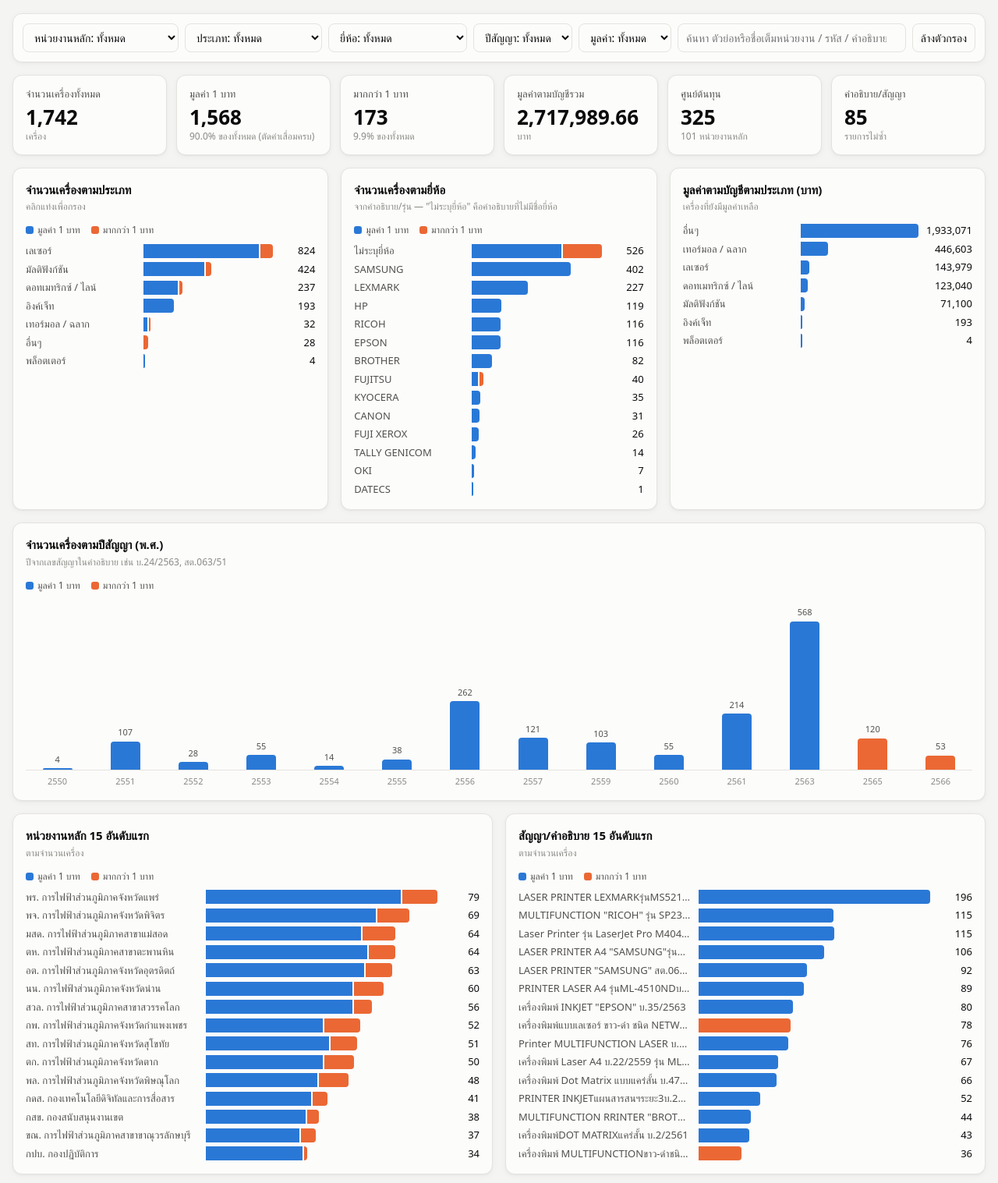
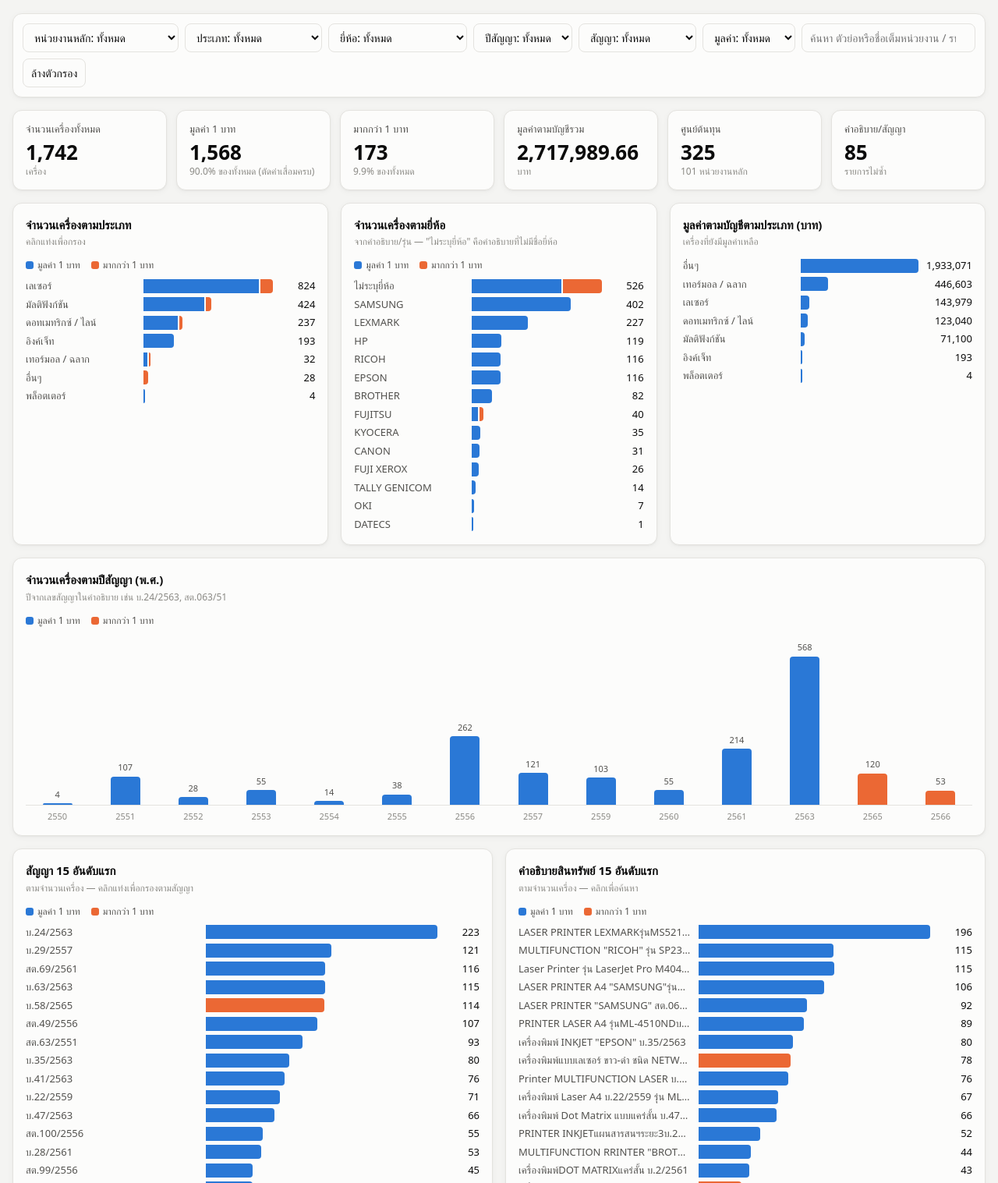
Before and after one commit to somwatee/printer-dashboard, a plain HTML site: page index.html in a window 1280 px wide. Shown: the part 83-1600 px from the top of the page at 78% size. Drawn offline with Linux system fonts and the light colour scheme; a web font is replaced by a local one.

Commit message:
Add contract filter, contract chart and contract summary table
Co-Authored-By: Claude Opus 5.5 <noreply@anthropic.com>

```diff
--- a/index.html
+++ b/index.html
@@ -65,7 +65,7 @@ button:hover{background:var(--hover)}
 .hbar .seg.a:not(:last-child){border-radius:0}
 .hbar .val{font-variant-numeric:tabular-nums;text-align:right;color:var(--text);min-width:44px}
 .hbar .row:hover .lab,.hbar .row.sel .lab{color:var(--text);font-weight:600}
-.hbar .row.dim{opacity:.35}
+.hbar .row.dim>*{opacity:.35}
 /* columns */
 .cols{display:flex;align-items:flex-end;gap:6px;height:220px;padding-top:18px;border-bottom:1px solid var(--line);position:relative}
 .col{flex:1;display:flex;flex-direction:column;justify-content:flex-end;align-items:center;height:100%;cursor:pointer;min-width:0}
@@ -107,6 +107,7 @@ footer{color:var(--muted);font-size:12px;margin-top:24px}
     <select id="fType"><option value="">ประเภท: ทั้งหมด</option></select>
     <select id="fBrand"><option value="">ยี่ห้อ: ทั้งหมด</option></select>
     <select id="fYear"><option value="">ปีสัญญา: ทั้งหมด</option></select>
+    <select id="fContract"><option value="">สัญญา: ทั้งหมด</option></select>
     <select id="fVal"><option value="">มูลค่า: ทั้งหมด</option><option value="one">มูลค่า 1 บาท</option><option value="more">มากกว่า 1 บาท</option></select>
     <input id="fQ" type="search" placeholder="ค้นหา ตัวย่อหรือชื่อเต็มหน่วยงาน / รหัส / คำอธิบาย / สัญญา…">
     <button id="reset">ล้างตัวกรอง</button>
@@ -129,16 +130,19 @@ footer{color:var(--muted);font-size:12px;margin-top:24px}
       <div class="legend"><span><i style="background:var(--s1)"></i>มูลค่า 1 บาท</span><span><i style="background:var(--s2)"></i>มากกว่า 1 บาท</span></div>
       <div class="cols" id="cYear"></div><div class="xlabs" id="cYearX"></div></div>
 
-    <div class="card c6"><h2>หน่วยงานหลัก 15 อันดับแรก</h2><p class="hint">ตามจำนวนเครื่อง</p>
+    <div class="card c6"><h2>สัญญา 15 อันดับแรก</h2><p class="hint">ตามจำนวนเครื่อง — คลิกแท่งเพื่อกรองตามสัญญา</p>
+      <div class="legend"><span><i style="background:var(--s1)"></i>มูลค่า 1 บาท</span><span><i style="background:var(--s2)"></i>มากกว่า 1 บาท</span></div>
+      <div class="hbar" id="cContract"></div></div>
+    <div class="card c6"><h2>คำอธิบายสินทรัพย์ 15 อันดับแรก</h2><p class="hint">ตามจำนวนเครื่อง — คลิกเพื่อค้นหา</p>
+      <div class="legend"><span><i style="background:var(--s1)"></i>มูลค่า 1 บาท</span><span><i style="background:var(--s2)"></i>มากกว่า 1 บาท</span></div>
+      <div class="hbar" id="cDesc"></div></div>
+    <div class="card c12"><h2>หน่วยงานหลัก 15 อันดับแรก</h2><p class="hint">ตามจำนวนเครื่อง — คลิกแท่งเพื่อกรอง</p>
       <div class="legend"><span><i style="background:var(--s1)"></i>มูลค่า 1 บาท</span><span><i style="background:var(--s2)"></i>มากกว่า 1 บาท</span></div>
       <div class="hbar" id="cParent"></div></div>
-    <div class="card c6"><h2>สัญญา/คำอธิบาย 15 อันดับแรก</h2><p class="hint">ตามจำนวนเครื่อง</p>
-      <div class="legend"><span><i style="background:var(--s1)"></i>มูลค่า 1 บาท</span><span><i style="background:var(--s2)"></i>มากกว่า 1 บาท</span></div>
-      <div class="hbar" id="cDesc"></div></div>
 
     <div class="card c12">
       <div class="tbar">
-        <div class="tabs"><button data-v="detail" class="on">รายละเอียด</button> <button data-v="cc">สรุปตามศูนย์ต้นทุน</button> <button data-v="desc">สรุปตามคำอธิบาย</button></div>
+        <div class="tabs"><button data-v="detail" class="on">รายละเอียด</button> <button data-v="cc">สรุปตามศูนย์ต้นทุน</button> <button data-v="desc">สรุปตามคำอธิบาย</button> <button data-v="contract">สรุปตามสัญญา</button></div>
         <button id="csv">⬇ ดาวน์โหลด CSV</button>
       </div>
       <div class="tablewrap"><table id="tbl"></table></div>
@@ -156,8 +160,8 @@ const ALL=D.rows.map(r=>Object.fromEntries(D.cols.map((c,i)=>[c,r[i]])));
 const $=id=>document.getElementById(id);
 const fmt=n=>n.toLocaleString('th-TH'), fmt2=n=>n.toLocaleString('th-TH',{minimumFractionDigits:2,maximumFractionDigits:2});
 const esc=s=>String(s??'').replace(/[&<>"]/g,c=>({'&':'&amp;','<':'&lt;','>':'&gt;','"':'&quot;'}[c]));
-const F={parent:'',type:'',brand:'',year:'',val:'',q:''};
-const sel={parent:'fParent',type:'fType',brand:'fBrand',year:'fYear',val:'fVal'};
+const F={parent:'',type:'',brand:'',year:'',contract:'',val:'',q:''};
+const sel={parent:'fParent',type:'fType',brand:'fBrand',year:'fYear',contract:'fContract',val:'fVal'};
 
 // theme toggle
 const root=document.documentElement;
@@ -175,10 +179,14 @@ function fill(id,key,sortByName){const g=groups(ALL,key).sort(sortByName?(a,b)=>
   $(id).insertAdjacentHTML('beforeend',g.map(x=>`<option value="${esc(x.k)}">${esc(key==='parent'?plab(x.k):x.k)} (${fmt(x.qty)})</option>`).join(''))}
 fill('fParent','parent',true);fill('fType','type');fill('fBrand','brand');
 $('fYear').insertAdjacentHTML('beforeend',groups(ALL,'year').sort((a,b)=>String(b.k).localeCompare(String(a.k))).map(x=>`<option value="${x.k}">${x.k} (${fmt(x.qty)})</option>`).join(''));
+// contracts: newest year first, then contract number
+const cNum=k=>{const m=/^(\D+)(\d+)\/(\d+)$/.exec(k);return m?[+m[3],m[1],+m[2]]:[0,k,0]};
+$('fContract').insertAdjacentHTML('beforeend',groups(ALL,'contract').sort((a,b)=>{const x=cNum(a.k),y=cNum(b.k);return y[0]-x[0]||x[1].localeCompare(y[1],'th')||x[2]-y[2]})
+  .map(x=>`<option value="${esc(x.k)}">${esc(x.k)} (${fmt(x.qty)})</option>`).join(''));
 
 function filtered(except){const q=F.q.trim().toLowerCase();
   return ALL.filter(r=>(except==='parent'||!F.parent||r.parent===F.parent)&&(except==='type'||!F.type||r.type===F.type)&&(except==='brand'||!F.brand||r.brand===F.brand)
-   &&(except==='year'||!F.year||String(r.year??'ไม่ระบุ')===F.year)&&(!F.val||r[F.val]>0)
+   &&(except==='year'||!F.year||String(r.year??'ไม่ระบุ')===F.year)&&(except==='contract'||!F.contract||r.contract===F.contract)&&(!F.val||r[F.val]>0)
    &&(!q||(r.cc+' '+r.name+' '+r.nameFull+' '+r.desc+' '+r.contract+' '+r.parent+' '+r.parentFull).toLowerCase().includes(q)))}
 
 // tooltip
@@ -229,6 +237,9 @@ const VIEWS={
     rows:r=>groups(r,'cc').map(g=>{const f=r.find(x=>x.cc===g.k);return {...g,name:f.name,nameFull:f.nameFull,parent:f.parent}})},
   desc:{cols:[['k','คำอธิบายของสินทรัพย์','d'],['type','ประเภท'],['brand','ยี่ห้อ'],['contract','สัญญา'],['n','จำนวนศูนย์ต้นทุน','num'],['qty','ทั้งหมด','num'],['one','มูลค่า 1 บาท','num'],['more','มากกว่า 1 บาท','num'],['book','มูลค่าตามบัญชี','num2']],
     rows:r=>groups(r,'desc').map(g=>{const f=r.find(x=>x.desc===g.k);return {...g,type:f.type,brand:f.brand,contract:f.contract}})},
+  contract:{cols:[['k','สัญญา'],['year','ปีสัญญา','num0'],['descs','คำอธิบายในสัญญา','d'],['nd','จำนวนคำอธิบาย','num'],['ncc','จำนวนศูนย์ต้นทุน','num'],['qty','ทั้งหมด','num'],['one','มูลค่า 1 บาท','num'],['more','มากกว่า 1 บาท','num'],['book','มูลค่าตามบัญชี','num2']],
+    rows:r=>groups(r,'contract').map(g=>{const s=r.filter(x=>x.contract===g.k),ds=[...new Set(s.map(x=>x.desc))];
+      return {...g,year:s[0].year,descs:ds.join(' · '),nd:ds.length,ncc:new Set(s.map(x=>x.cc)).size}})},
 };
 let tableRows=[];
 function table(rows){const V=VIEWS[view];tableRows=V.rows(rows);
@@ -241,7 +252,7 @@ function table(rows){const V=VIEWS[view];tableRows=V.rows(rows);
   <tbody>${tableRows.slice(page*PS,page*PS+PS).map(r=>`<tr>${V.cols.map(c=>cell(r,c)).join('')}</tr>`).join('')}</tbody>
   <tfoot><tr>${V.cols.map(([k,,t],i)=>i===0?`<td>รวม ${fmt(tableRows.length)} แถว</td>`:['qty','one','more','book'].includes(k)?`<td class="num">${t==='num2'?fmt2(tot(k)):fmt(tot(k))}</td>`:'<td></td>').join('')}</tr></tfoot>`;
   $('pinfo').textContent=`หน้า ${page+1} / ${pages}`;$('prev').disabled=page===0;$('next').disabled=page>=pages-1;
-  $('tbl').querySelectorAll('th').forEach(th=>th.onclick=()=>{const k=th.dataset.k;sortD=sortK===k?-sortD:(['k','name','nameFull','parent','parentFull','desc','type','brand','contract','cc'].includes(k)?1:-1);sortK=k;table(filtered())});
+  $('tbl').querySelectorAll('th').forEach(th=>th.onclick=()=>{const k=th.dataset.k;sortD=sortK===k?-sortD:(['k','name','nameFull','parent','parentFull','desc','descs','type','brand','contract','cc'].includes(k)?1:-1);sortK=k;table(filtered())});
 }
 $('prev').onclick=()=>{page--;table(filtered())};$('next').onclick=()=>{page++;table(filtered())};
 document.querySelectorAll('.tabs button').forEach(b=>b.onclick=()=>{document.querySelectorAll('.tabs button').forEach(x=>x.classList.toggle('on',x===b));view=b.dataset.v;page=0;sortK=null;table(filtered())});
@@ -249,7 +260,7 @@ $('csv').onclick=()=>{const V=VIEWS[view];const q=v=>`"${String(v??'').replace(/
   const csv='﻿'+[V.cols.map(c=>q(c[1])).join(','),...tableRows.map(r=>V.cols.map(([k])=>q(r[k])).join(','))].join('\r\n');
   const a=document.createElement('a');a.href=URL.createObjectURL(new Blob([csv],{type:'text/csv;charset=utf-8'}));a.download=`printer_${view}.csv`;a.click();URL.revokeObjectURL(a.href)};
 
-function chips(){const lab={parent:'หน่วยงานหลัก',type:'ประเภท',brand:'ยี่ห้อ',year:'ปีสัญญา',val:'มูลค่า',q:'ค้นหา'};
+function chips(){const lab={parent:'หน่วยงานหลัก',type:'ประเภท',brand:'ยี่ห้อ',year:'ปีสัญญา',contract:'สัญญา',val:'มูลค่า',q:'ค้นหา'};
   $('chips').innerHTML=Object.entries(F).filter(([,v])=>v).map(([k,v])=>`<button class="chip" data-k="${k}">${lab[k]}: ${esc(k==='val'?(v==='one'?'1 บาท':'มากกว่า 1 บาท'):k==='parent'?plab(v):v)} ✕</button>`).join('');
   $('chips').querySelectorAll('.chip').forEach(c=>c.onclick=()=>setF(c.dataset.k,''))}
 
@@ -260,14 +271,16 @@ function render(){const rows=filtered();kpis(rows);chips();
   hbar($('cBook'),groups(rows,'type'),null,{metric:'book',stacked:false});
   $('cBook').querySelectorAll('.row').forEach(r=>r.onclick=()=>setF('type',F.type===r.dataset.k?'':r.dataset.k));
   hbar($('cParent'),groups(filtered('parent'),'parent').map(g=>({...g,label:plab(g.k)})),'parent',{limit:15});
+  hbar($('cContract'),groups(filtered('contract'),'contract'),'contract',{limit:15});
   hbar($('cDesc'),groups(rows,'desc'),null,{limit:15});
   years();table(rows)}
 
 Object.entries(sel).forEach(([k,id])=>$(id).onchange=e=>setF(k,e.target.value));
 let t;$('fQ').oninput=e=>{clearTimeout(t);t=setTimeout(()=>{F.q=e.target.value;page=0;render()},200)};
 $('reset').onclick=()=>{Object.keys(F).forEach(k=>F[k]='');Object.values(sel).forEach(id=>$(id).value='');$('fQ').value='';sortK=null;render()};
-// ?q=... in the URL pre-fills the search box (shareable search links)
-try{const q=new URLSearchParams(location.search).get('q');if(q){F.q=q;$('fQ').value=q}}catch(e){}
+// ?q=...&contract=...&parent=... in the URL pre-fills filters (shareable links)
+try{const u=new URLSearchParams(location.search);for(const k of Object.keys(F)){const v=u.get(k);if(v){F[k]=v;if(sel[k])$(sel[k]).value=v;else $('fQ').value=v}}
+  const v=u.get('view');if(VIEWS[v]){view=v;document.querySelectorAll('.tabs button').forEach(b=>b.classList.toggle('on',b.dataset.v===v))}}catch(e){}
 render();
 })();
 </script>
```
Also changed, not shown: 1 other file.
